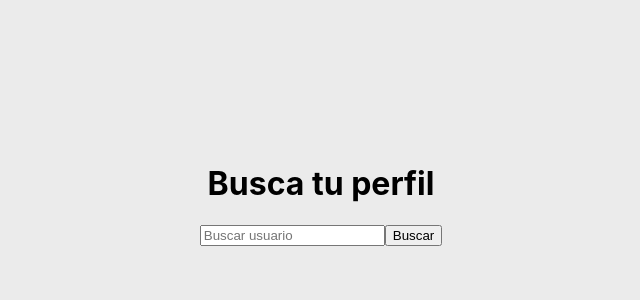
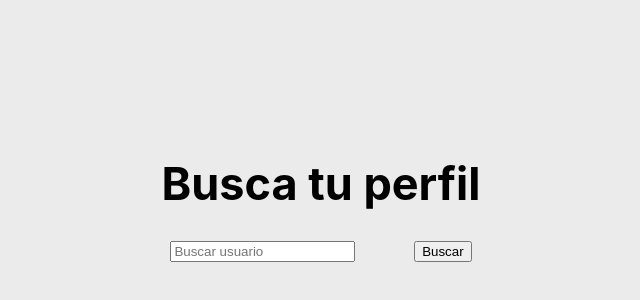
Before and after one commit to andresLemme/portfolioWithNextjs, a Next.js app: page / in a window 1280 px wide. Shown: the part 206-506 px from the top of the page, without its empty margins (319-959 px from the left). Built offline with nearby package versions, Linux system fonts and the light colour scheme.

Commit message:
create styles for index page

```diff
--- a/pages/Home.module.scss
+++ b/pages/Home.module.scss
@@ -2,6 +2,7 @@
   width: 100%;
   min-height: 100vh;
   display: flex;
+  flex-direction: column;
   justify-content: center;
   align-items: center;
 
@@ -12,8 +13,16 @@
     flex-direction: column;
     justify-content: center;
      align-items: center;
+     .title{
+       font-size: 45px;
+     }
      .inputContent{
-
+       width: 360px;
+       display: flex;
+       justify-content: space-around;
+       .searchbox{
+width: 40px;
+       }
      }
   }
 }
--- a/pages/index.js
+++ b/pages/index.js
@@ -42,14 +42,16 @@ export default function Home() {
   return (
     <main className={styles.wrapper_all}>
       <div className={styles.boxInput}>
-        <h1>Busca tu perfil</h1>
+        <h1 className={styles.title}>Busca tu perfil</h1>
         <div className={styles.inputContent}>
           <Input
+          className={styles.searchbox}
             placeholder="Buscar usuario"
             name="searchInput"
             onChange={handleChange}
             value={searchTerm}
             onKeyPress={handleKeyPress}
+
           />
           <Button value="Buscar" name="searchAction" onClick={handleClick} />
         </div>
```
